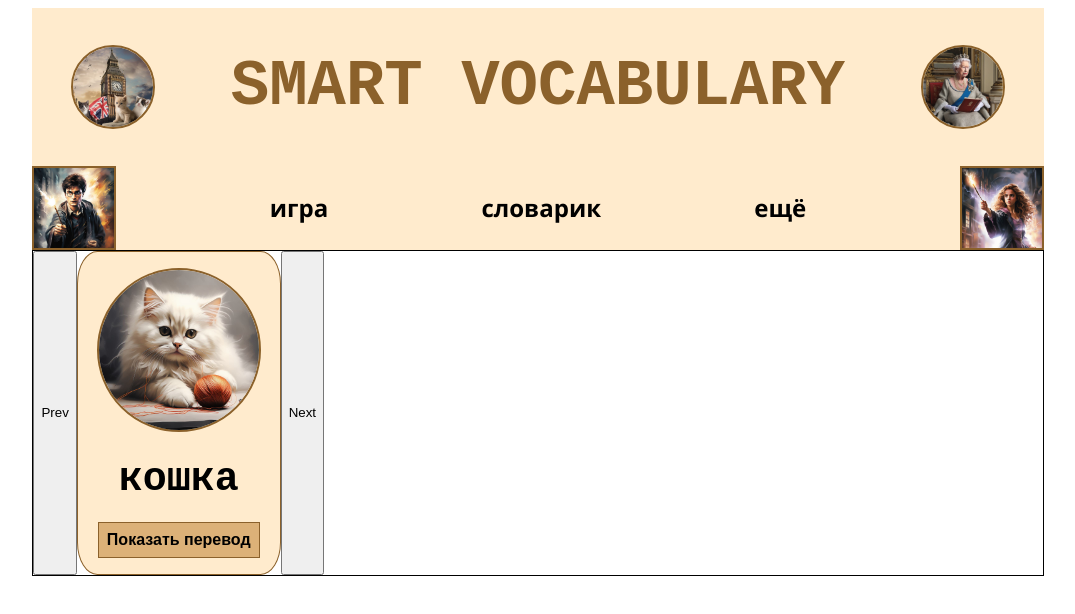
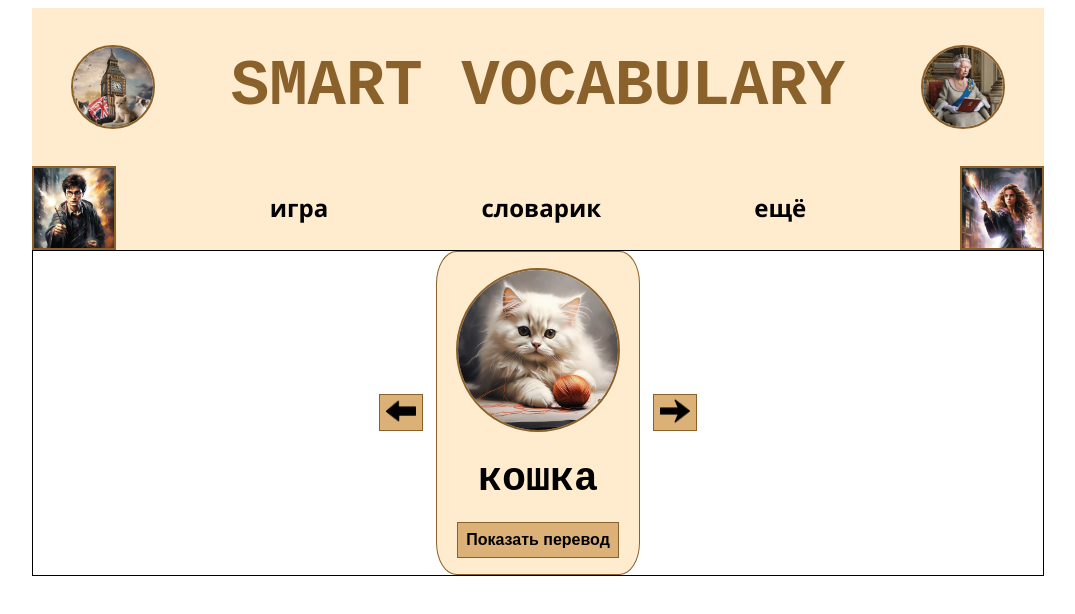
Before and after one commit to lrina7/vocabulary, a React (Create React App) app in the folder my-app/: page / in a window 1280 px wide. Shown: the top 614 px of the page, without its empty margins (102-1177 px from the left). Built offline with nearby package versions, Linux system fonts and the light colour scheme.

Commit message:
add files

```diff
--- a/my-app/src/components/Card/Card.jsx
+++ b/my-app/src/components/Card/Card.jsx
@@ -1,15 +1,26 @@
 import React from "react";
 import styles from "./Card.module.css";
 
-export default function Card({ img, russian, onCheck }) {
+export default function Card({
+  img,
+  russian,
+  english,
+  onCheck,
+  showTranslation,
+}) {
   const imagePath = require(`../../constants/${img}.jpg`);
+  //const [showTranslation, setShowTranslation] = useState(false);
+
+  //const handleShowTranslation = () => {
+  // setShowTranslation(!showTranslation);
+  //};
 
   return (
     <div className={styles.card}>
       <img className={styles.img} src={imagePath} alt={russian} />
       <p className={styles.text}>{russian}</p>
       <button className={styles.button} onClick={onCheck}>
-        Показать перевод
+        {showTranslation ? english : "Показать перевод"}
       </button>
     </div>
   );
--- a/my-app/src/components/Card/Card.module.css
+++ b/my-app/src/components/Card/Card.module.css
@@ -24,6 +24,11 @@
   font-weight: bold;
   padding: 0.5em;
   margin-bottom: 1em;
+  cursor: pointer;
   background-color: rgb(220, 177, 120);
   border: 1px solid rgb(139, 97, 43);
 }
+.button:hover {
+  background-color: rgb(218, 153, 68);
+  border: 1px solid brown;
+}
--- a/my-app/src/components/Cards/Cards.jsx
+++ b/my-app/src/components/Cards/Cards.jsx
@@ -2,27 +2,42 @@ import React, { useState } from "react";
 import Card from "../Card/Card";
 import words from "../../constants/words";
 import styles from "./Cards.module.css";
+import left from "./left.png";
+import right from "./right.png";
 
 const Cards = () => {
   const [currentIndex, setCurrentIndex] = useState(0);
+  const [showTranslation, setShowTranslation] = useState(false);
 
   const handleNext = () => {
     setCurrentIndex(currentIndex === words.length - 1 ? 0 : currentIndex + 1);
+    setShowTranslation(false);
   };
 
   const handlePrev = () => {
     setCurrentIndex(currentIndex === 0 ? words.length - 1 : currentIndex - 1);
+    setShowTranslation(false);
+  };
+
+  const handleCheck = () => {
+    setShowTranslation(!showTranslation);
   };
 
   return (
     <div className={styles.cards}>
-      <button onClick={handlePrev}>Prev</button>
+      <button className={styles.button} onClick={handlePrev}>
+        <img className={styles.img} src={left} alt="назад" />
+      </button>
       <Card
         img={currentIndex + 1}
         russian={words[currentIndex].russian}
-        onCheck={() => alert("Показать перевод")}
+        english={words[currentIndex].english}
+        showTranslation={showTranslation}
+        onCheck={handleCheck}
       />
-      <button onClick={handleNext}>Next</button>
+      <button className={styles.button} onClick={handleNext}>
+        <img className={styles.img} src={right} alt="вперёд" />
+      </button>
     </div>
   );
 };
--- a/my-app/src/components/Cards/Cards.module.css
+++ b/my-app/src/components/Cards/Cards.module.css
@@ -1,4 +1,22 @@
 .cards {
   display: flex;
+  justify-content: center;
+  align-items: center;
   border: 1px solid black;
 }
+
+.button {
+  margin: 1em;
+  background-color: rgb(220, 177, 120);
+  border: 1px solid rgb(139, 97, 43);
+  cursor: pointer;
+}
+.button:hover {
+  background-color: rgb(218, 153, 68);
+  border: 1px solid brown;
+}
+
+.img {
+  width: 30px;
+  border: none;
+}
```
Also changed, not shown: my-app/src/components/Cards/left.png (added), my-app/src/components/Cards/right.png (added).
